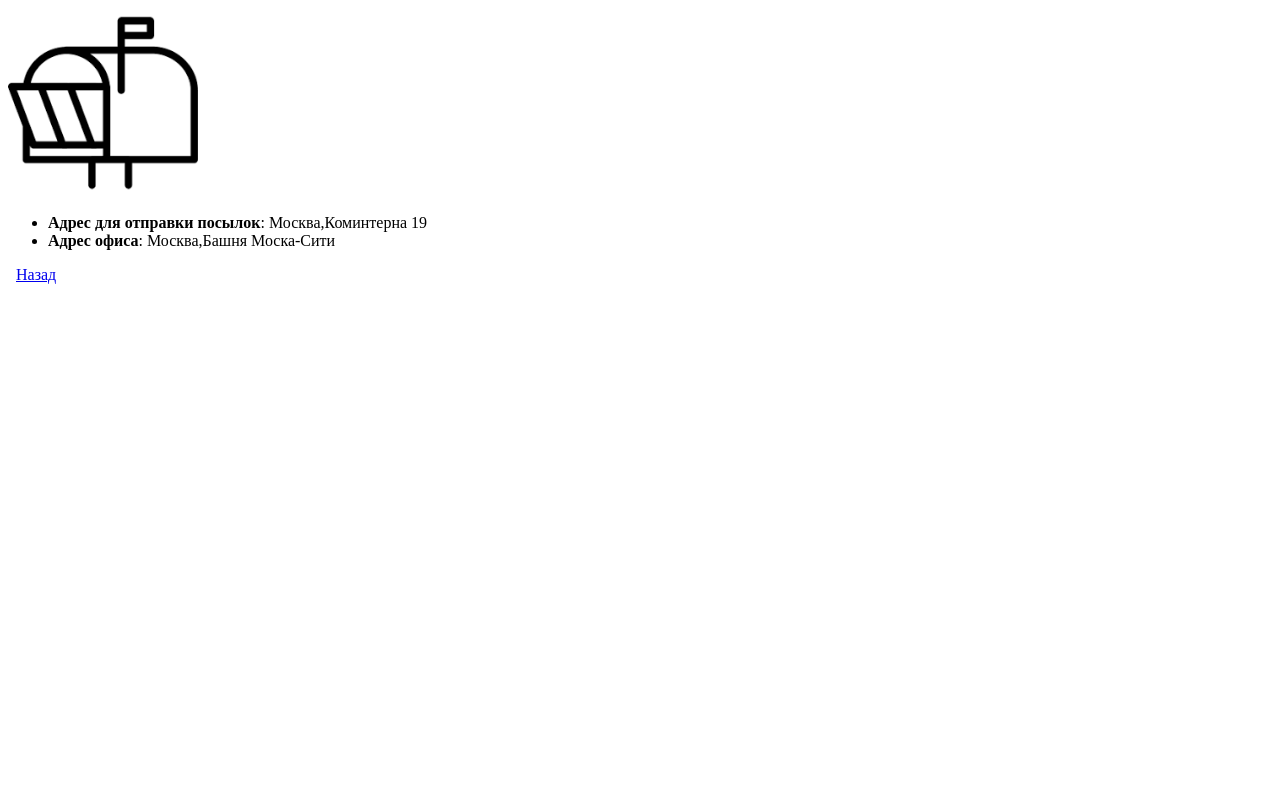
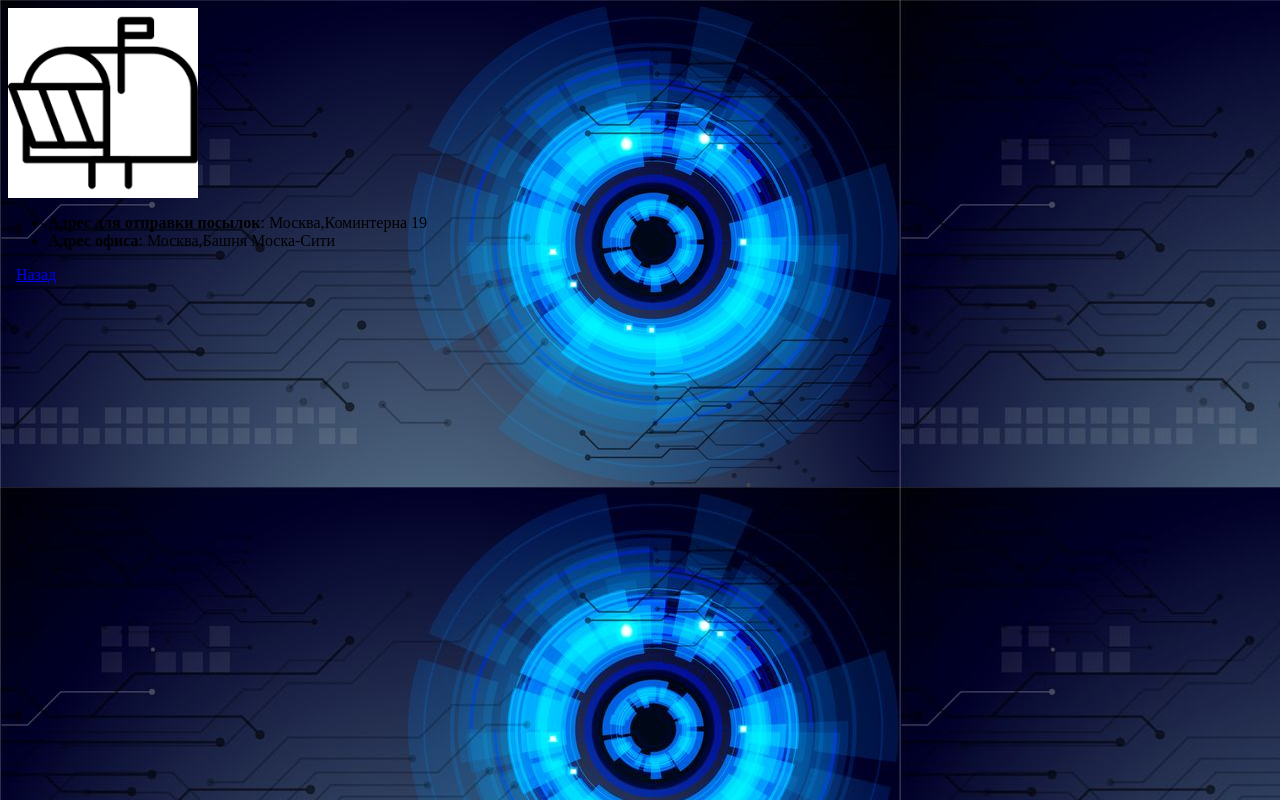
Before and after one commit to sh147-sc65/wsa47, a plain HTML site: page car.html in a window 1280 px wide. Drawn offline with Linux system fonts and the light colour scheme.

Commit message:
Add Picture

```diff
--- a/car.html
+++ b/car.html
@@ -3,7 +3,7 @@
         <meta charset= "utf8">
         <title>Адрес</title>
     </head>
-    <body>
+    <body background=back.png>
 
         <img src="yashik.png" alt="Ящик" width="15%">
       <ul>
```
